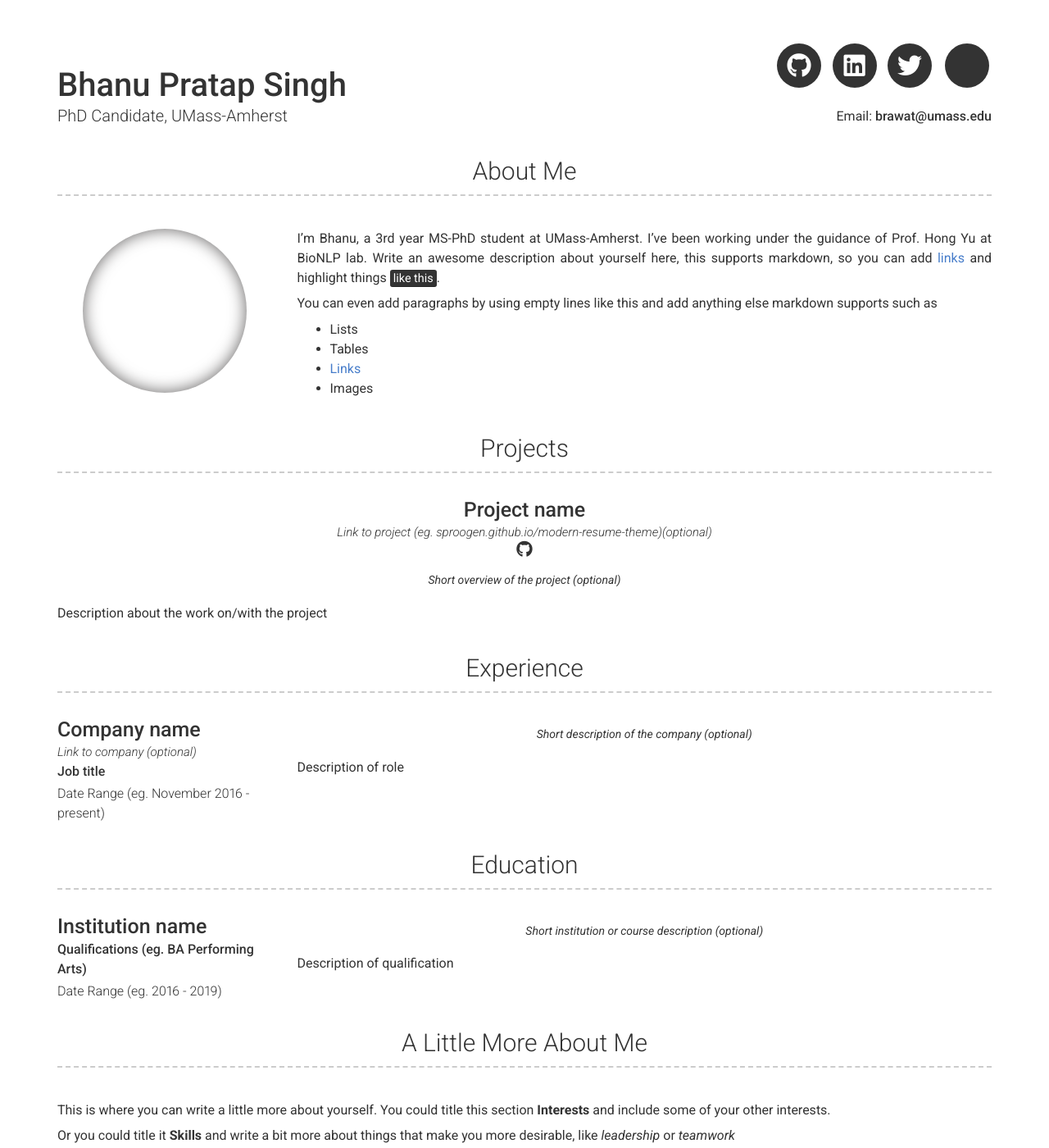
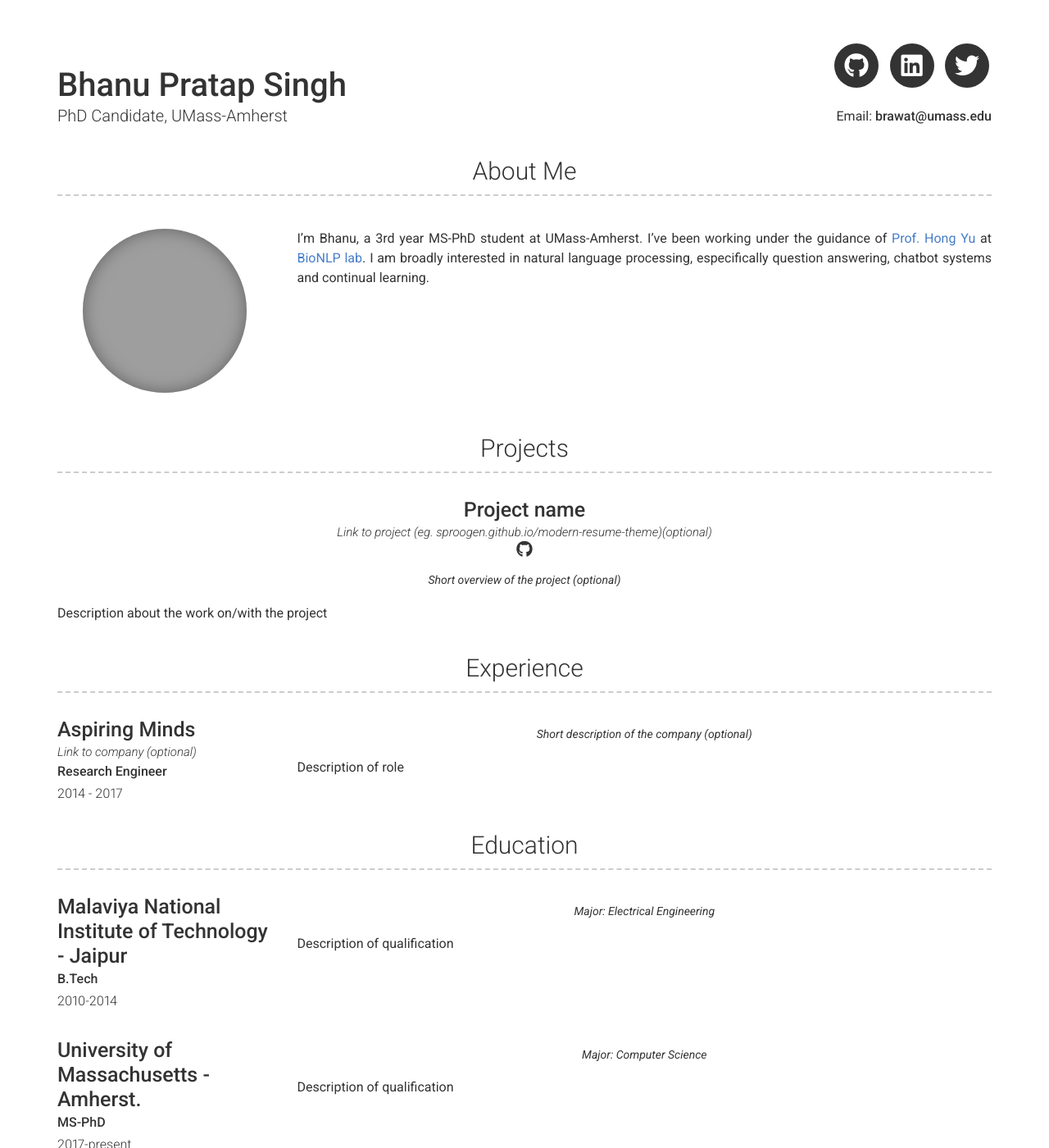
Before and after one commit to bsinghpratap/bsinghpratap.github.io, a Jekyll site: the page built from index.md, in a window 1280 px wide and 1400 px high. Shown: the whole window at 82% size. Built offline with Jekyll 4.4.1, drawn with Linux system fonts in a browser that asks for light colours; nearby versions of some CDN libraries; grey boxes are pictures that could not be loaded.

Commit message:
website updated

```diff
--- a/_config.yml
+++ b/_config.yml
@@ -28,10 +28,12 @@ googleplus_username:
 orcid_username:
 
 # Additional icon links
-additional_links:
-- title: Link name
-  icon: Font Awesome brand icon name (eg. fa-twitter) (https://fontawesome.com/icons?d=gallery&s=brands&m=free)
-  url: Link url (eg. https://google.com)
+# additional_links:
+# - title: Link name
+#   icon: Font Awesome brand icon name (eg. fa-twitter) (https://fontawesome.com/icons?d=gallery&s=brands&m=free)
+#   url: Link url (eg. https://google.com)
+
+
 # - title: another link
 #   icon: font awesome brand icon name (eg. fa-twitter) (https://fontawesome.com/icons?d=gallery&s=brands&m=free)
 #   url: Link url (eg. https://google.com)
@@ -46,15 +48,17 @@ additional_links:
 # about_title: About Me (Use this to override about section title)
   # About Section
   # about_title: About Me (Use this to override about section title)
-about_profile_image: Directory of profile image (eg. images/profile.jpg)
+about_profile_image: images/profile.
 about_content: | # this will include new lines to allow paragraphs
-  I'm Bhanu, a 3rd year MS-PhD student at UMass-Amherst. I've been working under the guidance of Prof. Hong Yu at BioNLP lab. Write an awesome description about yourself here, this supports markdown, so you can add [links](http://foobar.com) and highlight things <mark>like this</mark>.
+  I'm Bhanu, a 3rd year MS-PhD student at UMass-Amherst. I've been working under the guidance of [Prof. Hong Yu](https://www.cics.umass.edu/faculty/directory/hong_yu) at [BioNLP lab](http://bio-nlp.org/). I am broadly interested in natural language processing, especifically question answering, chatbot systems and continual learning.
 
-  You can even add paragraphs by using empty lines like this and add anything else markdown supports such as
-    - Lists
-    - Tables
-    - <a href="google.com">Links</a>
-    - Images
+# Write an awesome description about yourself here, this supports markdown, so you can add [links](http://foobar.com) and highlight things <mark>like this</mark>.
+
+  # You can even add paragraphs by using empty lines like this and add anything else markdown supports such as
+  #   - Lists
+  #   - Tables
+  #   - <a href="google.com">Links</a>
+  #   - Images
 
 # Projects Section
 # projects_title: Projects #(Use this to override about projects section title)
--- a/_data/education.yml
+++ b/_data/education.yml
@@ -1,9 +1,18 @@
 # Education Template
 - layout: left
-  name: Institution name
-  dates: Date Range (eg. 2016 - 2019)
-  qualification: Qualifications (eg. BA Performing Arts)
+  name: Malaviya National Institute of Technology - Jaipur
+  dates: 2010-2014
+  qualification: B.Tech
   quote: >
-    Short institution or course description (optional)
+    Major: Electrical Engineering
   description: | # this will include new lines to allow paragraphs
     Description of qualification
+
+- layout: left
+  name: University of Massachusetts - Amherst.
+  dates: 2017-present
+  qualification: MS-PhD
+  quote: >
+    Major: Computer Science
+  description: | # this will include new lines to allow paragraphs
+    Description of qualification
--- a/_data/experience.yml
+++ b/_data/experience.yml
@@ -1,9 +1,9 @@
 # Experience template
 - layout: left
-  company: Company name
+  company: Aspiring Minds
   link: Link to company (optional)
-  job_title: Job title
-  dates: Date Range (eg. November 2016 - present)
+  job_title: Research Engineer
+  dates: 2014 - 2017
   quote: >
    Short description of the company (optional)
   description: | # this will include new lines to allow paragraphs
```
Also changed, not shown: 1 other file.
